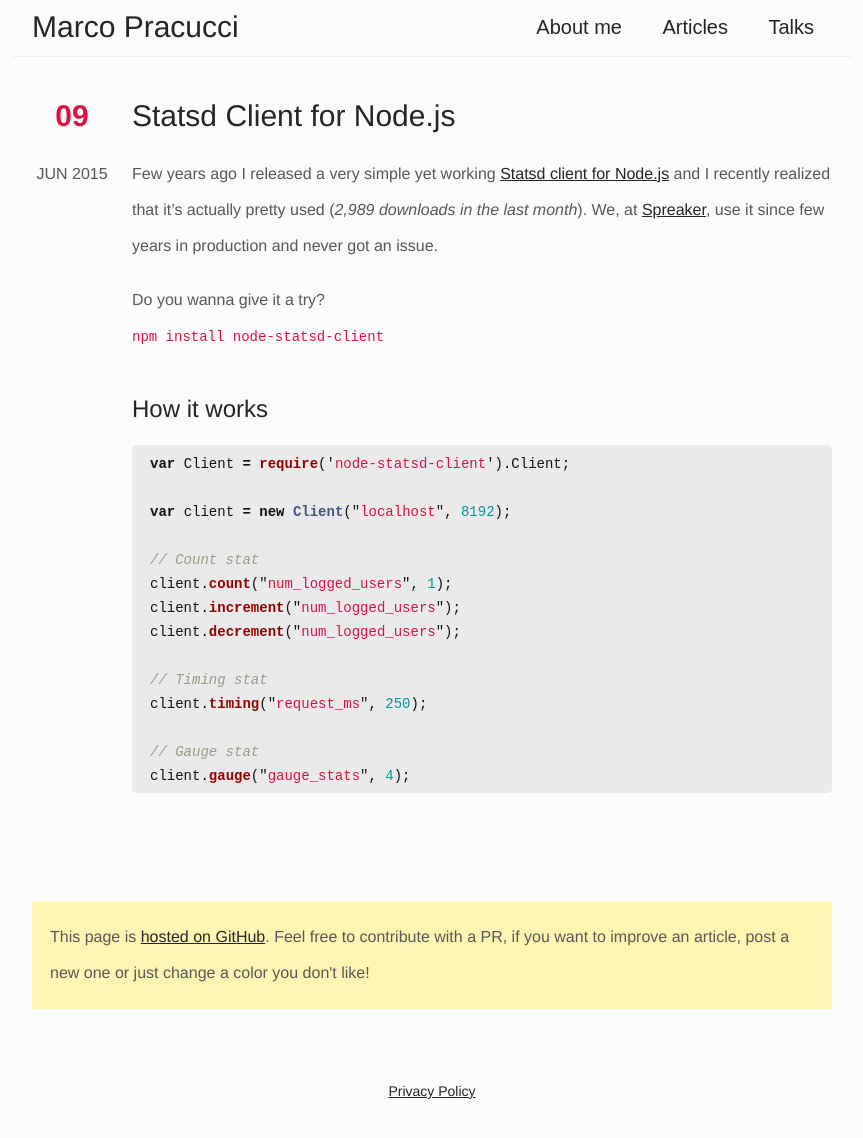
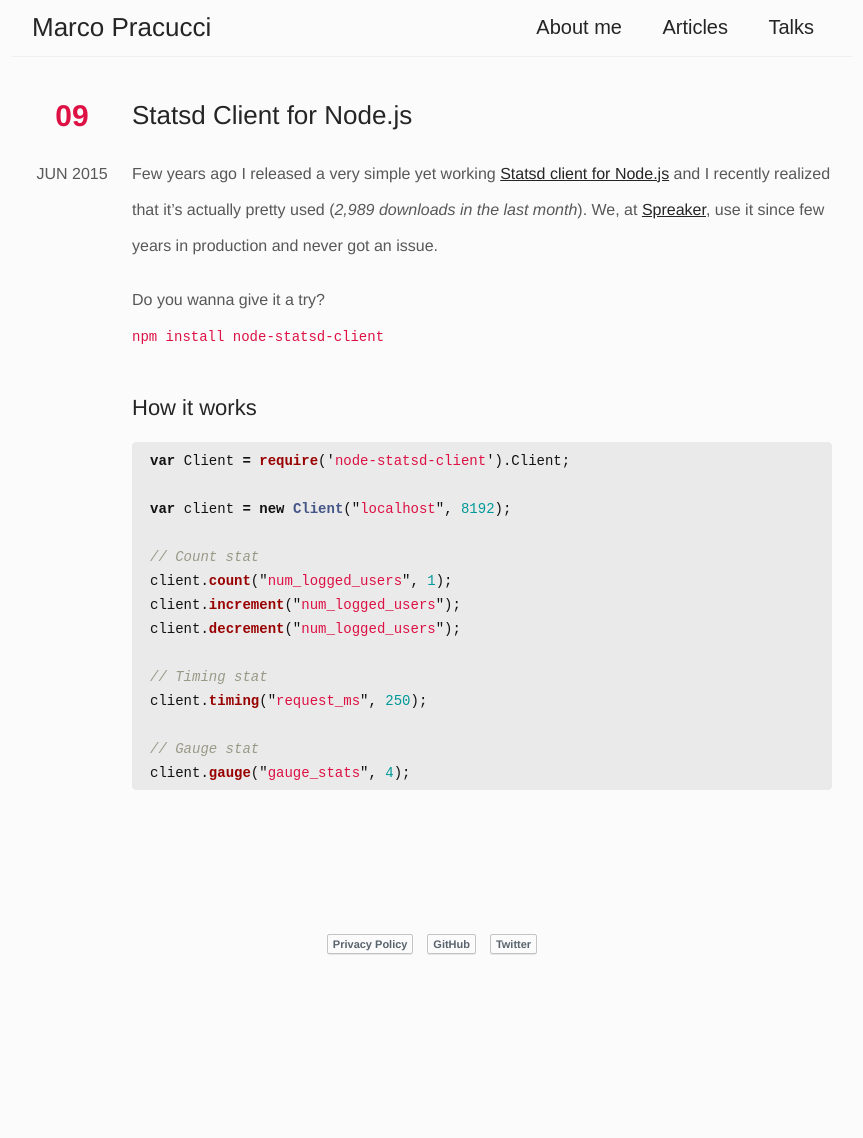
Before and after one commit to pracucci/www-pracucci, a Jekyll site: the page built from _posts/2015-06-09-statsd-client-for-node.md, in a window 1280 px wide. Shown: the whole page, without its empty margins (208-1071 px from the left). Built offline with Jekyll 4.4.1, drawn with Linux system fonts in a browser that asks for light colours; after the commit the page ends 992 px from its top, so only the background shows below that.

Commit message:
Removed contribute section from each post and added github/twitter buttons to footer

```diff
--- a/_layouts/default.html
+++ b/_layouts/default.html
@@ -56,6 +56,9 @@
     <footer>
         <!-- Privacy Policy -->
         <a href="//www.iubenda.com/privacy-policy/654433" class="iubenda-white iubenda-embed" title="Privacy Policy">Privacy Policy</a><script type="text/javascript">(function (w,d) {var loader = function () {var s = d.createElement("script"), tag = d.getElementsByTagName("script")[0]; s.src = "//cdn.iubenda.com/iubenda.js"; tag.parentNode.insertBefore(s,tag);}; if(w.addEventListener){w.addEventListener("load", loader, false);}else if(w.attachEvent){w.attachEvent("onload", loader);}else{w.onload = loader;}})(window, document);</script>
+
+        <a href="https://github.com/pracucci" target="_blank">GitHub</a>
+        <a href="https://twitter.com/pracucci" target="_blank">Twitter</a>
     </footer>
 
 
--- a/_layouts/post.html
+++ b/_layouts/post.html
@@ -14,7 +14,3 @@ layout: default
         {{ content }}
     </article>
 </section>
-
-<section class="contribute">
-    This page is <a href="https://github.com/pracucci/pracucci.github.io">hosted on GitHub</a>. Feel free to contribute with a PR, if you want to improve an article, post a new one or just change a color you don't like!
-</section>
--- a/stylesheets/main.scss
+++ b/stylesheets/main.scss
@@ -4,8 +4,8 @@ $baseline: 36px;
 $page_width: 800px;
 $page_margin: 20px;
 
-$font_size_primary: 30px;
-$font_size_secondary: 24px;
+$font_size_primary: 26px;
+$font_size_secondary: 22px;
 $font_size_tertiary: 20px;
 $font_size_small: 14px;
 
@@ -95,6 +95,31 @@ footer {
     padding-top: $baseline;
     text-align: center;
     font-size: $font_size_small;
+
+    iframe, a {
+        vertical-align: middle;
+        margin-right: 10px;
+
+        &:last-child {
+            margin-right: 0;
+        }
+    }
+
+    a {
+        // UI similar to "Privacy Policy" button
+        display: inline-block;
+        height: 18px;
+        line-height: 18px;
+        text-decoration: none;
+        border: 1px solid #c3c3c3;
+        border-radius: 2px;
+        font-size: 11px;
+        font-weight: bold;
+        color: rgb(89, 99, 109);
+        box-shadow: rgba(0, 0, 0, 0.0784314) 0px 1px 0px 0px;
+        padding: 0 5px;
+        margin-bottom: 2px;
+    }
 }
 
 
@@ -364,15 +389,6 @@ article {
 }
 
 
-// Contribute
-section.contribute {
-    background: #fff5b2;
-    padding: $baseline/2;
-    line-height: $paragraph_line_height;
-    border-radius: 4px;
-}
-
-
 // Talks
 section.talks {
     overflow: hidden;
@@ -449,10 +465,8 @@ section.talk {
             }
         }
     }
-}
 
 
-@media screen and (max-width: 600px) {
     // About me
     section.about {
         h2 {
```
